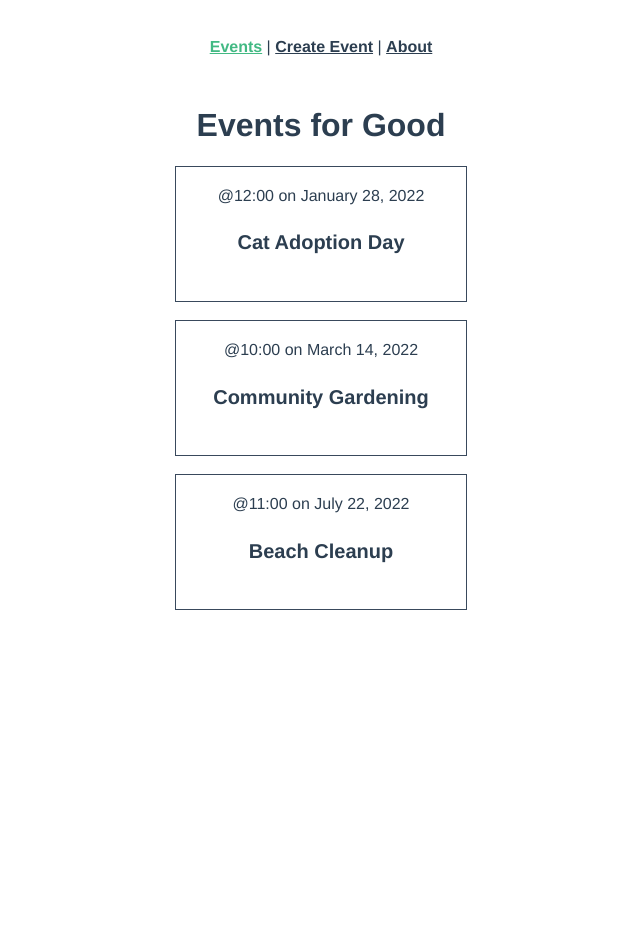
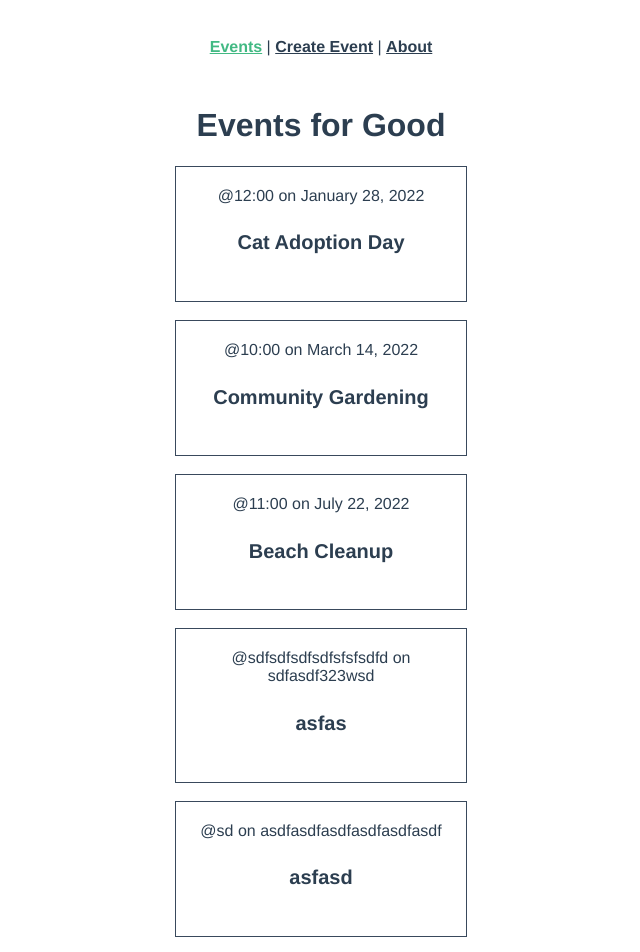
Before and after one commit to kelvinmatheus/real-world-vue, a Vue app: page / in a window 1280 px wide. Shown: the top 952 px of the page, without its empty margins (319-959 px from the left). Before the commit the page ends 800 px from the top, so only its background shows below. Built offline with nearby package versions, Linux system fonts and the light colour scheme; data requests are answered from the project's data file.

Commit message:
03 - VueX - Updating State

```diff
--- a/db.json
+++ b/db.json
@@ -29,6 +29,26 @@
       "date": "July 22, 2022",
       "time": "11:00",
       "organizer": "Carey Wales"
+    },
+    {
+      "id": "a31f819d-83c6-4338-8737-8dca417d61cf",
+      "category": "nature",
+      "title": "asfas",
+      "description": "dfssssss",
+      "location": "eeeeee",
+      "date": "sdfasdf323wsd",
+      "time": "sdfsdfsdfsdfsfsfsdfd",
+      "organizer": "Kelvin Firmino"
+    },
+    {
+      "id": "59ff81f2-73dc-4d6b-abff-358d4d3e773a",
+      "category": "animal welfare",
+      "title": "asfasd",
+      "description": "fasdfasdfas",
+      "location": "dfasdfasdfasdfasdf",
+      "date": "asdfasdfasdfasdfasdfasdf",
+      "time": "sd",
+      "organizer": "Kelvin Firmino"
     }
   ]
 }
--- a/src/services/EventService.js
+++ b/src/services/EventService.js
@@ -18,4 +18,8 @@ export default {
     console.log(id);
     return apiClient.get(`/events/${id}`);
   },
+
+  postEvent(event) { // new post request
+    return apiClient.post('/events', event);
+  },
 };
--- a/src/store/index.js
+++ b/src/store/index.js
@@ -3,10 +3,14 @@ import { createStore } from 'vuex';
 export default createStore({
   state: {
     user: 'Kelvin Firmino',
+    events: [],
   },
   getters: {
   },
   mutations: {
+    ADD_EVENT(state, event) { // our first mutation
+      state.events.push(event);
+    },
   },
   actions: {
   },
--- a/src/views/EventCreateView.vue
+++ b/src/views/EventCreateView.vue
@@ -66,11 +66,14 @@
 
       <button type="submit">Submit</button>
     </form>
+
+    <div>{{ $store.state.events }}</div>
   </div>
 </template>
 
 <script>
 import { v4 as uuidv4 } from 'uuid';
+import EventService from '@/services/EventService';
 
 export default {
   data() {
@@ -98,9 +101,20 @@ export default {
   },
   methods: {
     onSubmit() {
-      this.event.id = uuidv4();
-      this.event.organizer = this.$store.state.user;
-      console.log('Event:', this.event);
+      const event = {
+        ...this.event,
+        id: uuidv4(),
+        organizer: this.$store.state.user,
+      };
+
+      EventService.postEvent(event)
+        .then(() => {
+          // add event to Vuex state
+          this.$store.commit('ADD_EVENT', event);
+        })
+        .catch((error) => {
+          console.log(error);
+        });
     },
   },
 };
```
